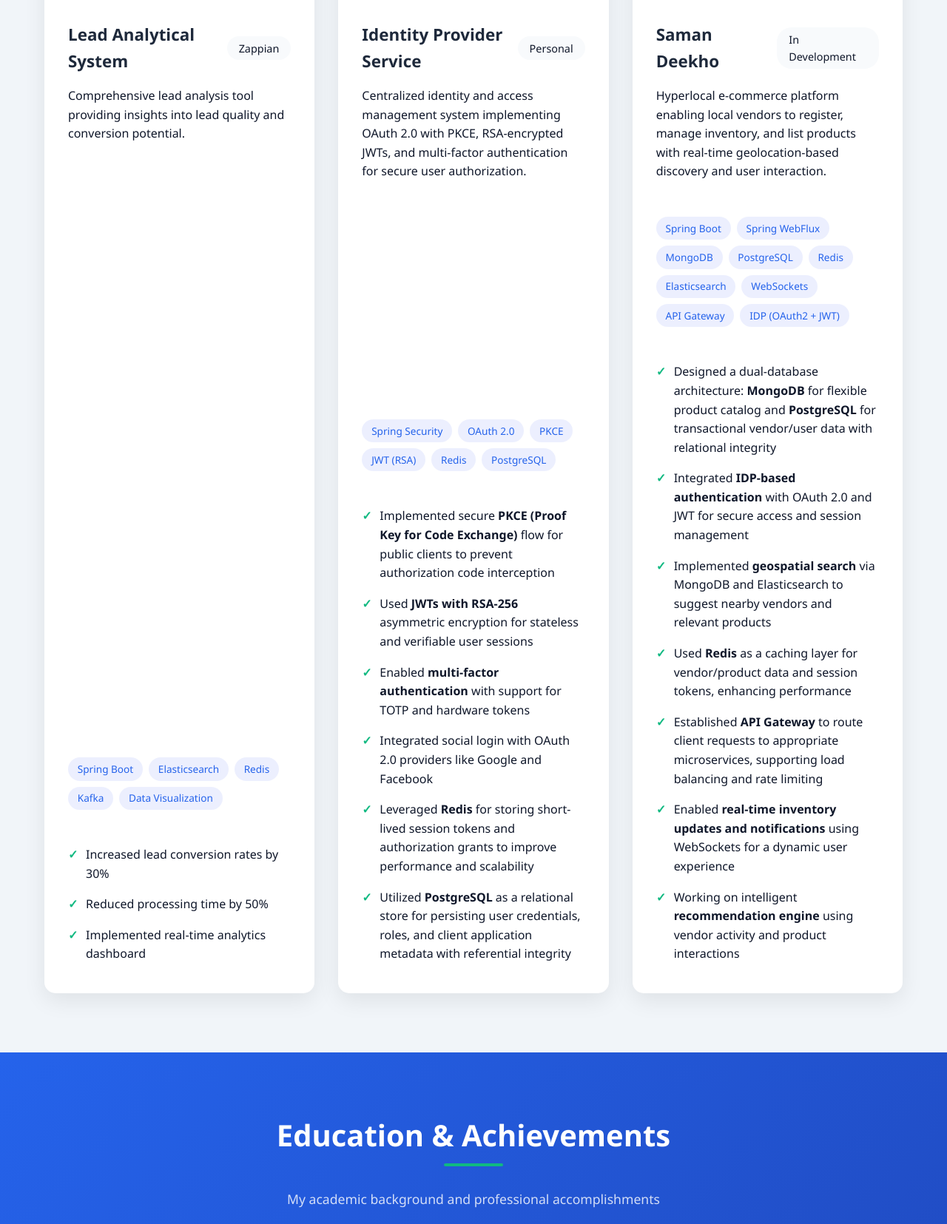
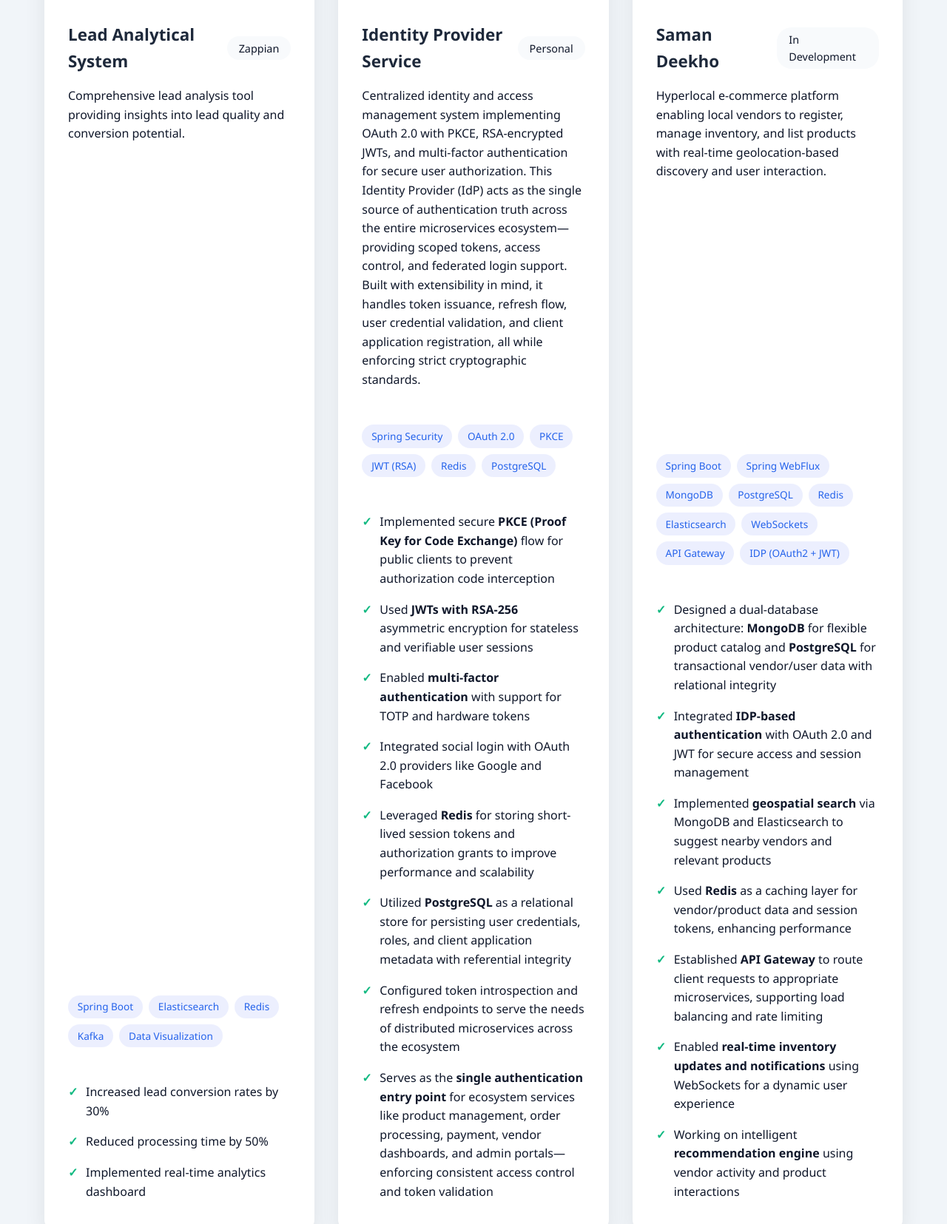
Before and after one commit to ashishrajak/portfolio, a plain HTML site: page index.html in a window 1280 px wide. Shown: the part 6196-7851 px from the top of the page at 74% size. Drawn offline with Linux system fonts and the light colour scheme.

Commit message:
Update index.html

```diff
--- a/index.html
+++ b/index.html
@@ -1118,7 +1118,7 @@
             <div class="project-status">Personal</div>
         </div>
         <p class="project-description">
-            Centralized identity and access management system implementing OAuth 2.0 with PKCE, RSA-encrypted JWTs, and multi-factor authentication for secure user authorization.
+            Centralized identity and access management system implementing OAuth 2.0 with PKCE, RSA-encrypted JWTs, and multi-factor authentication for secure user authorization. This Identity Provider (IdP) acts as the single source of authentication truth across the entire microservices ecosystem—providing scoped tokens, access control, and federated login support. Built with extensibility in mind, it handles token issuance, refresh flow, user credential validation, and client application registration, all while enforcing strict cryptographic standards.
         </p>
         <div class="project-tech">
             <span class="tech-item">Spring Security</span>
@@ -1135,6 +1135,8 @@
             <li>Integrated social login with OAuth 2.0 providers like Google and Facebook</li>
             <li>Leveraged <strong>Redis</strong> for storing short-lived session tokens and authorization grants to improve performance and scalability</li>
             <li>Utilized <strong>PostgreSQL</strong> as a relational store for persisting user credentials, roles, and client application metadata with referential integrity</li>
+            <li>Configured token introspection and refresh endpoints to serve the needs of distributed microservices across the ecosystem</li>
+            <li>Serves as the <strong>single authentication entry point</strong> for ecosystem services like product management, order processing, payment, vendor dashboards, and admin portals—enforcing consistent access control and token validation</li>
         </ul>
     </div>
 </div>
```
